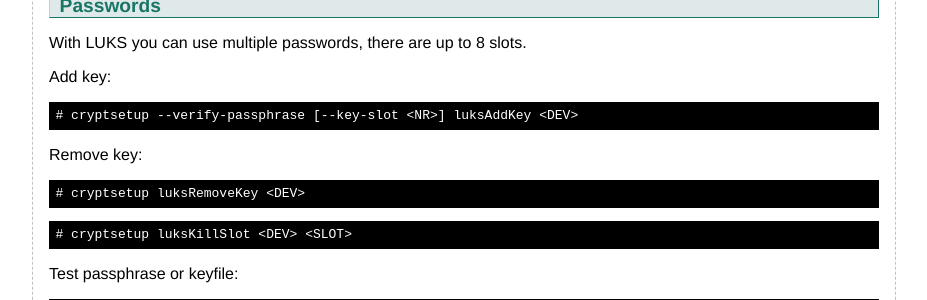
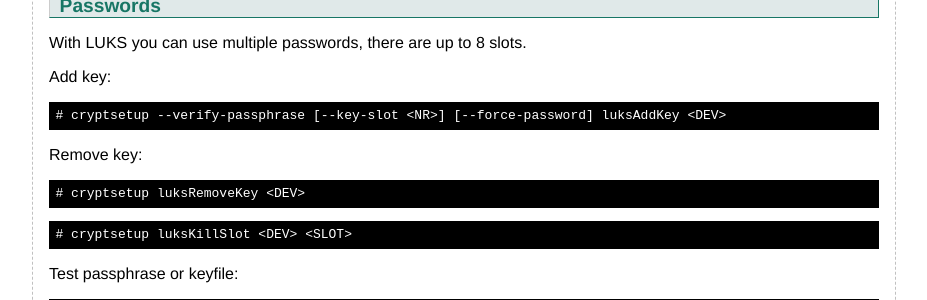
Before and after one commit to flyinggreenfrog/flyinggreenfrog.github.io, a Jekyll site: the page built from knowledgebase/luks.md, in a window 1280 px wide and 900 px high, scrolled down 1713 px. Shown: the part 152-452 px from the top of the window, without its empty margins (176-1103 px from the left). Built offline with Jekyll 4.4.1, drawn with Linux system fonts in a browser that asks for light colours.

Commit message:
Worked on luks.

````diff
--- a/knowledgebase/luks.md
+++ b/knowledgebase/luks.md
@@ -134,7 +134,7 @@ With LUKS you can use multiple passwords, there are up to 8 slots.
 Add key:
 
 ``` sh
-# cryptsetup --verify-passphrase [--key-slot <NR>] luksAddKey <DEV>
+# cryptsetup --verify-passphrase [--key-slot <NR>] [--force-password] luksAddKey <DEV>
 ```
 
 Remove key:
````
Also changed, not shown: other parts of knowledgebase/luks.md (+1 -1 lines).
